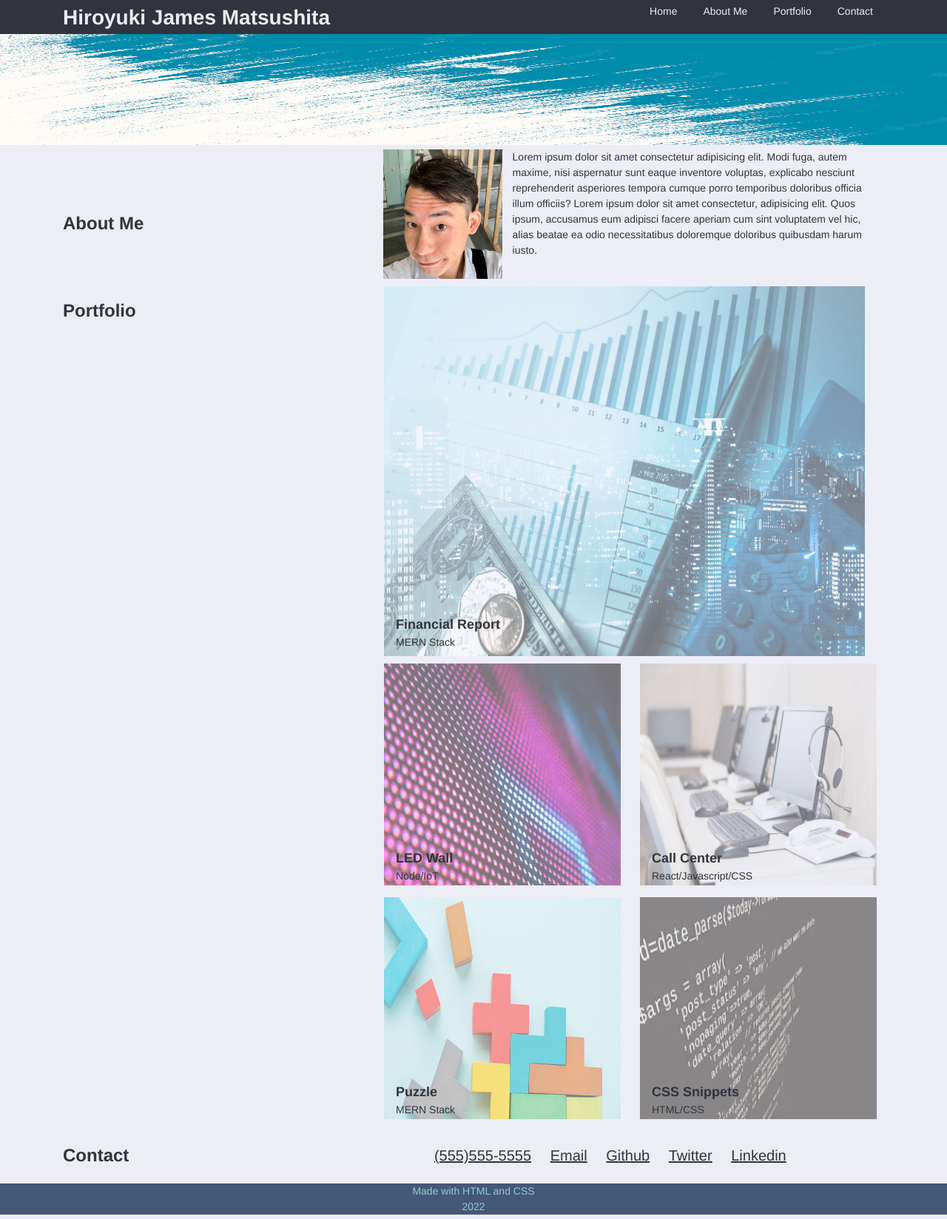
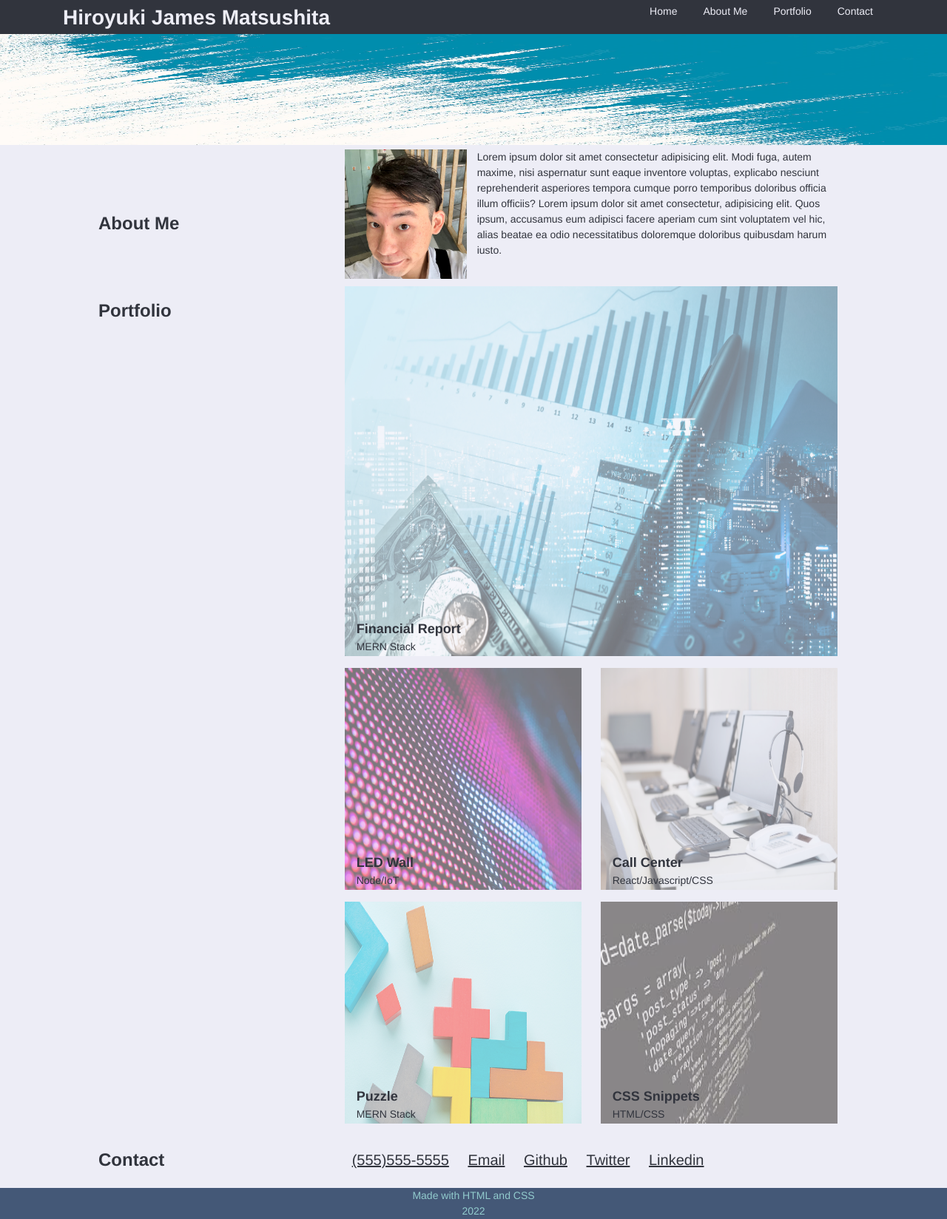
Before and after one commit to LonelyMitoc/about-mitoc-aka-me, a plain HTML site: page index.html in a window 1280 px wide. Shown: the part 17-1665 px from the top of the page at 74% size. Drawn offline with Linux system fonts and the light colour scheme.

Commit message:
css done

```diff
--- a/assets/css/style.css
+++ b/assets/css/style.css
@@ -180,9 +180,8 @@ body {
 
 .about-me-section {
     display: flex;
-    flex: 0 0 300px;
+    flex: 0 0 666px;
     gap: 1em;
-    margin-left: -130px;
 }
 
 .nav-bar img {
@@ -191,16 +190,17 @@ body {
 }
 
 .about-me-section img {
-    width: 175px;
+    width: 165px;
     height: 175px;
 }
 
 .about-me-section p {
-    max-width: 80%;
+    max-width: 67%;
 }
 
 .about-me, .portfolio, .contact {
     margin-top: 25px;
+    padding-left: 3rem;
 }
 
 /* To position the text on top of the images */
@@ -217,6 +217,7 @@ body {
 .small-projects1, .small-projects2 {
     display: grid;
     gap: 1rem;
+    width: 650px;
 }
 
 .projects img {
@@ -227,8 +228,7 @@ body {
 }
 
 .financial-report img {
-    display: flex;
-    width: 650px;
+    width: 666px;
     height: 500px;
 }
 
@@ -247,7 +247,6 @@ body {
 
 .contact-info {
     padding-top: 28px;
-    margin-left: -13%;
 }
 
 .contact-info a {
@@ -270,7 +269,7 @@ body {
 @media (min-width: 830px) {
     .even-column {
         grid-auto-flow: column;
-        grid-auto-columns: 1fr;
+        grid-auto-columns: 1fr 2fr;
     }
 }
 
@@ -299,9 +298,25 @@ body {
         gap: 1em;
         margin-left: 0px;
     }
+
+    .contact {
+        margin-bottom: -10px;
+    }
+
+    .contact-info {
+        margin-left: 0px;
+        margin-bottom: 10px;
+        margin-top: -10px;
+    }
 }
 
-/* Tried to center the smaller projects but could not make it responsive */
+@media screen and (max-width: 410px) {
+    .about-me-section {
+        display: block;
+    }
+}
+
+/* Tried to center the smaller projects but could not make it responsive; come back later */
 /* @media (max-width: 799px) {
     .led-wall, .call-center, .puzzle, .css-snippets {
         display: flex;
--- a/index.html
+++ b/index.html
@@ -53,7 +53,7 @@
                 </div>
                 <div class="projects">
                     <div class="financial-report">
-                        <a href="https://developer.mozilla.org/en-US/docs/Web/JavaScript/Reference/Global_Objects/Array/slice"><img src="./assets/images/financial.jpeg" alt="financial charts, money, pen and calculator laid out on a table"></a>
+                        <a href="https://bestofreactjs.com/repo/sebprestele-financial-dashboard-fullstack" target="-blank" "noreferrer noopener"><img src="./assets/images/financial.jpeg" alt="financial charts, money, pen and calculator laid out on a table"></a>
                         <div class="bottom-left">
                             <h3 class="fs-600">Financial Report</h3>
                             <p>MERN Stack</p>
@@ -61,14 +61,14 @@
                     </div>
                     <div class="small-projects1">
                         <div class="led-wall">
-                            <img src="./assets/images/led-wall.jpeg" alt="pink and  blue gradient LED wall">
+                            <a href="https://forums.raspberrypi.com/viewtopic.php?t=149455" target="-blank" "noreferrer noopener"><img src="./assets/images/led-wall.jpeg" alt="pink and blue gradient LED wall"></a>
                             <div class="bottom-left">
                                 <h3 class="fs-600">LED Wall</h3>
                                 <p>Node/IoT</p>
                             </div>
                         </div>
                         <div class="call-center">
-                            <img src="./assets/images/global-call-centers.jpg"  alt="call center office with computers, phones and   headsets hanging from the computer screen lined up side   by side">
+                            <a href="https://www.ordering.co/react-call-center-website" target="-blank" "noreferrer noopener"><img src="./assets/images/global-call-centers.jpg"  alt="call center office with computers, phones and headsets hanging from the computer screen lined up side   by side"></a>
                             <div class="bottom-left">
                                 <h3 class="fs-600">Call Center</h3>
                                 <p>React/Javascript/CSS</p>
@@ -77,14 +77,14 @@
                     </div>
                     <div class="small-projects2">
                         <div class="puzzle">
-                            <img src="./assets/images/puzzle.jpg" alt="image of     building blocks in different shapes representing a  puzzle">
+                            <a href="https://medium.com/@beaucarnes/learn-the-mern-stack-by-building-an-exercise-tracker-mern-tutorial-59c13c1237a1" target="-blank" "noreferrer noopener"><img src="./assets/images/puzzle.jpg" alt="image of building blocks in different shapes representing a  puzzle"></a>
                             <div class="bottom-left">
                                 <h3 class="fs-600">Puzzle</h3>
                                 <p>MERN Stack</p>
                             </div>
                         </div>
                         <div class="css-snippets">
-                            <img src="./assets/images/snippets.jpg" alt="a snippet of   coding showing from the upper right corner angle">
+                            <a href="https://lonelymitoc.github.io/css-snippets-cheatsheet/" target="-blank" "noreferrer noopener"><img src="./assets/images/snippets.jpg" alt="a snippet of   coding showing from the upper right corner angle"></a>
                             <div class="bottom-left">
                                 <h3 class="fs-600">CSS Snippets</h3>
                                 <p>HTML/CSS</p>
```
